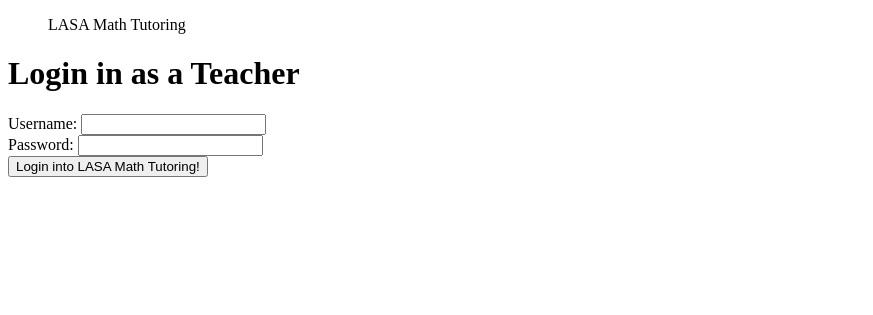
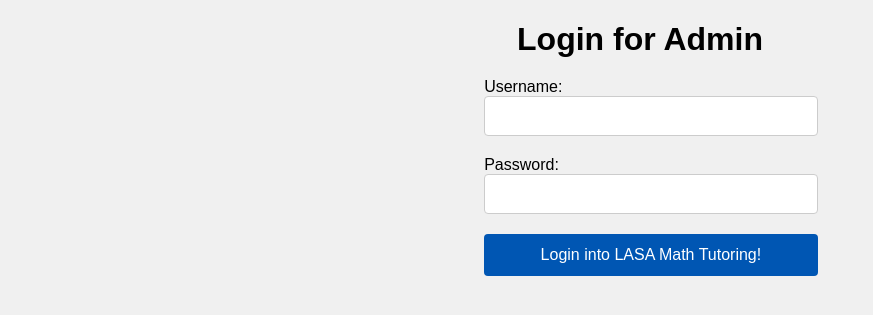
Before and after one commit to maxwoodruffvale/WebAppsFinal, a Flask app: page /login in a window 1280 px wide. Shown: the top 315 px of the page, without its empty margins (0-873 px from the left). Run offline with Flask 3, Linux system fonts and the light colour scheme.

Commit message:
added css to login

```diff
--- a/templates/login.html
+++ b/templates/login.html
@@ -4,18 +4,81 @@
     <meta charset="UTF-8">
     <meta name="viewport" content="width=device-width, initial-scale=1.0">
 </head>
+<style>
+body {
+    font-family: Arial, sans-serif;
+    background-color: #f0f0f0;
+    margin: 0;
+    padding: 0;
+    display: flex;
+    justify-content: center;
+    align-items: flex-start;
+}
+
+.container {
+    width: 300px;
+    background-color: #fff;
+    padding: 20px;
+    border-radius: 8px;
+    box-shadow: 0 4px 8px rgba(0, 0, 0, 0.1);
+}
+
+h1 {
+    text-align: center;
+    margin-bottom: 20px;
+}
+
+form {
+    display: flex;
+    flex-direction: column;
+}
+
+label {
+    margin-bottom: 8px;
+}
+
+input[type="text"],
+input[type="password"] {
+    font-size: 16px;
+    padding: 10px;
+    margin-bottom: 20px;
+    border: 1px solid #ccc;
+    border-radius: 4px;
+    width: 100%;
+}
+
+button {
+    padding: 12px 0;
+    background-color: #0056b3;
+    color: #fff;
+    border: none;
+    border-radius: 4px;
+    cursor: pointer;
+    width: 107%;
+    box-sizing: border-box;
+    font-size: 16px;
+}
+
+button:hover {
+    background-color: #00008B;
+}
+
+.error {
+    color: red;
+    margin-top: 10px;
+    text-align: center;
+    align-items: center;
+}
+
+
+</style>
 <body>
-    <nav id="navforlogin">
-        <ul>
-            LASA Math Tutoring
-        </ul>
-    </nav>
 
 
 
     <div>
         <div>
-            <h1>Login in as a Teacher </h1>
+            <h1>Login for Admin</h1>
             <form method="POST">
 
                 {% if error %}
```
